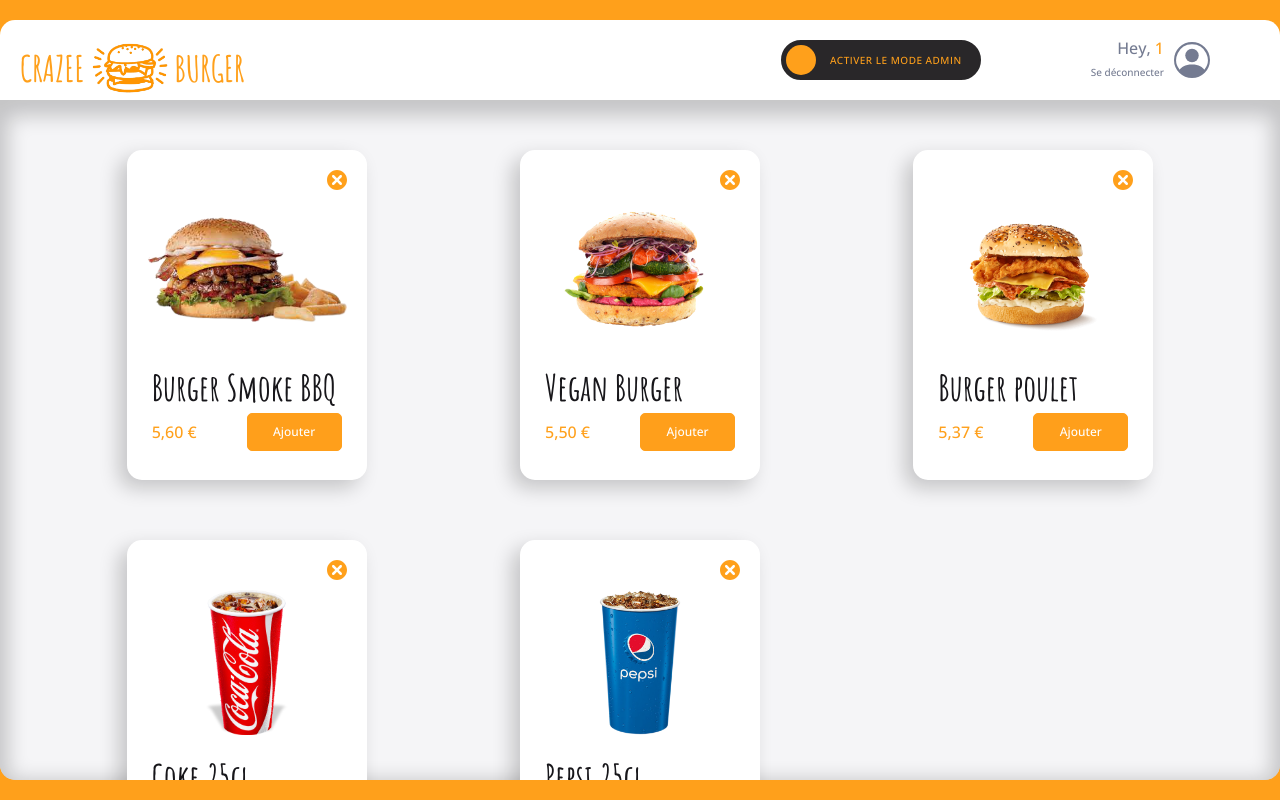
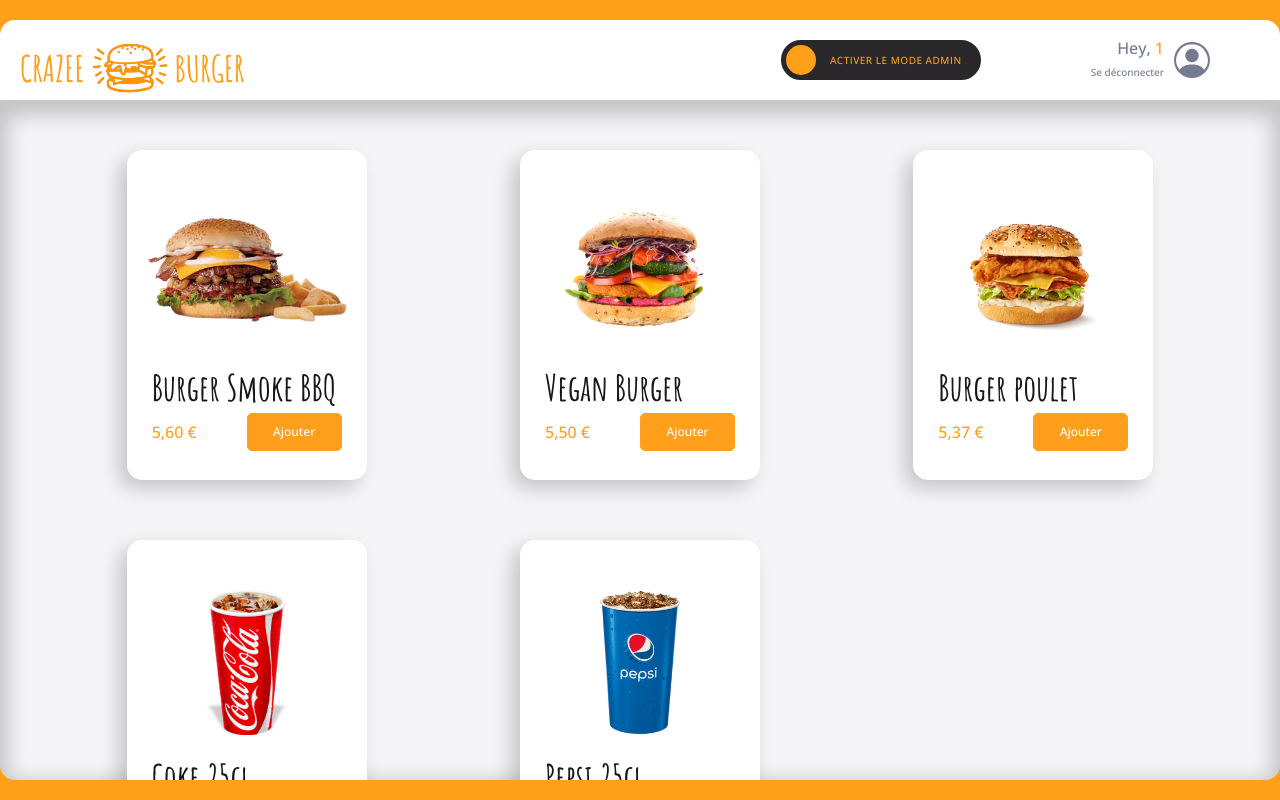
Before and after one commit to thomasdelafosse/Crazee-burger, a React (Vite) app: page /order/1 in a window 1280 px wide. Built offline with nearby package versions, Linux system fonts and the light colour scheme.

Commit message:
🎨  F08: CARD > Add deleteButton with the condition isModeAdmin

```diff
--- a/src/Components/pages/order/Main/Menu.jsx
+++ b/src/Components/pages/order/Main/Menu.jsx
@@ -8,7 +8,11 @@ import OrderContext from "../../../../context/OrderContext";
 const DEFAULT_IMAGE = "/images/coming-soon.png";
 
 export default function Menu() {
-  const { menu } = useContext(OrderContext);
+  const { menu, isModeAdmin } = useContext(OrderContext);
+
+  // const onClick = (event) => {
+  //   alert("onDelete");
+  // };
 
   return (
     <MenuStyled>
@@ -19,6 +23,8 @@ export default function Menu() {
             title={title}
             imageSource={imageSource ? imageSource : DEFAULT_IMAGE}
             leftDescription={formatPrice(price)}
+            hasDeleteButton={isModeAdmin}
+            // onDelete={onClick}
           />
         );
       })}
--- a/src/Components/reusable-ui/Card.jsx
+++ b/src/Components/reusable-ui/Card.jsx
@@ -3,12 +3,24 @@ import PrimaryButton from "./PrimaryButton";
 import { theme } from "../../theme";
 import { TiDelete } from "react-icons/ti";
 
-export default function Card({ title, imageSource, leftDescription }) {
+export default function Card({
+  title,
+  imageSource,
+  leftDescription,
+  onDelete,
+  hasDeleteButton,
+}) {
   return (
     <CardStyled className="produit">
-      <button className="delete-button" aria-label="delete-button">
-        <TiDelete className="icon" />
-      </button>
+      {hasDeleteButton && (
+        <button
+          className="delete-button"
+          aria-label="delete-button"
+          // onClick={onDelete}
+        >
+          <TiDelete className="icon" />
+        </button>
+      )}
       <div className="image">
         <img src={imageSource} alt={title} />
       </div>
```
